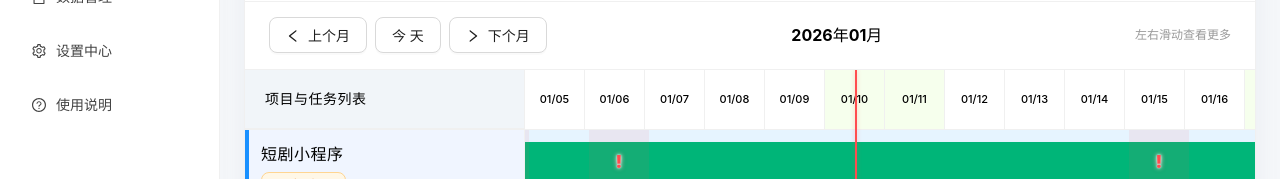
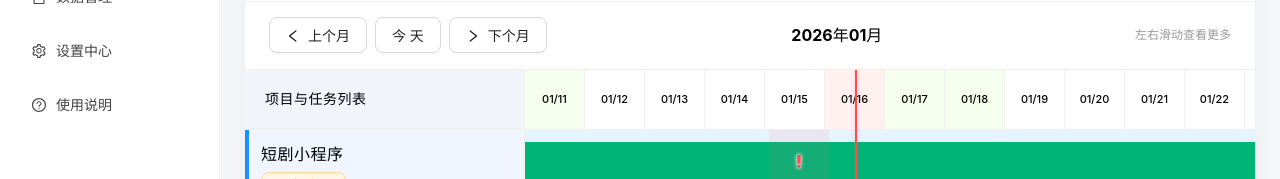
Before and after one commit to guyeu9/project-dashboard, a React (Vite) app: page / in a window 1280 px wide. Shown: the part 324-503 px from the top of the page. Built offline with nearby package versions, Linux system fonts and the light colour scheme; no server answers.

Commit message:
fix: 修复甘特图贯穿红线日期显示问题，使用真实日期而非硬编码的 2026-01-10

```diff
--- a/src/components/MasterGantt/index.tsx
+++ b/src/components/MasterGantt/index.tsx
@@ -279,8 +279,8 @@ function MasterGantt({ projects }: MasterGanttProps) {
   }
 
   const dateRange = useMemo(() => {
-    // 强制使用 2026-01-10 作为今天，确保演示效果一致
-    const today = dayjs().year(2026).month(0).date(10)
+    // 使用真实的今天日期
+    const today = dayjs()
     // 向前扩展 30 天，向后扩展 120 天，确保滚动空间足够
     const start = today.subtract(30, 'day')
     const end = today.add(120, 'day')
```
